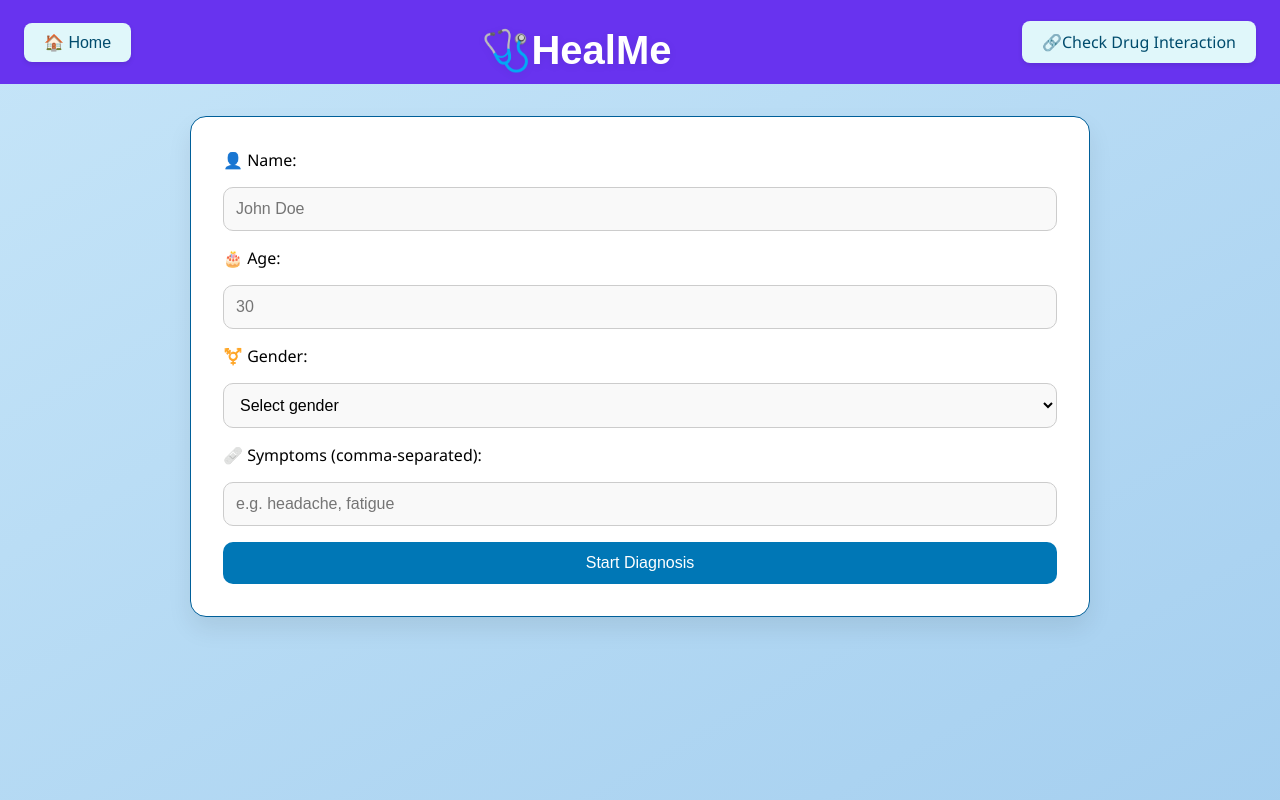
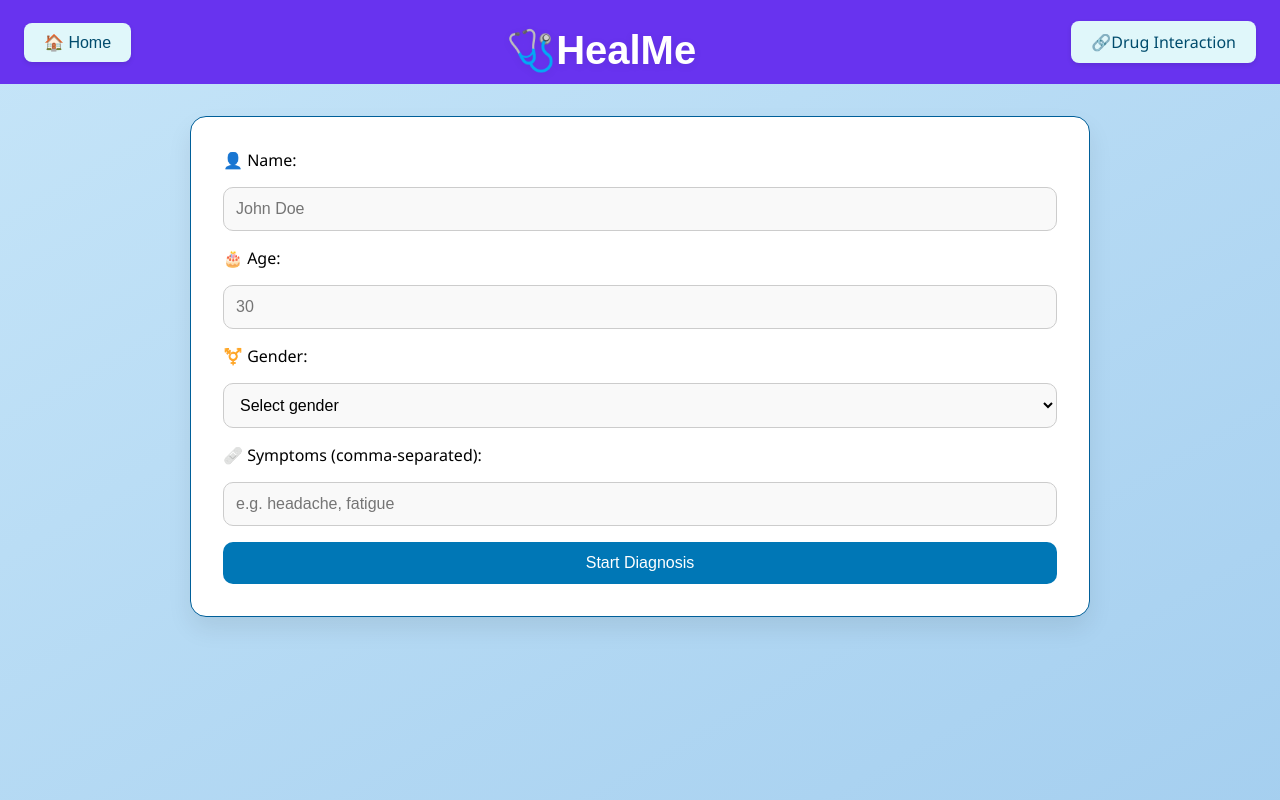
Before and after one commit to baibhav16/healme, a React (Create React App) app in the folder diseasepredictor/: page / in a window 1280 px wide. Built offline with nearby package versions, Linux system fonts and the light colour scheme.

Commit message:
Update App.js

```diff
--- a/diseasepredictor/src/App.js
+++ b/diseasepredictor/src/App.js
@@ -185,7 +185,7 @@ function App() {
     rel="noopener noreferrer"
     className="nav-btn right"
   >
-    🔗Check Drug Interaction
+    🔗Drug Interaction
   </a>
       </div>
     <div className="app">
```
